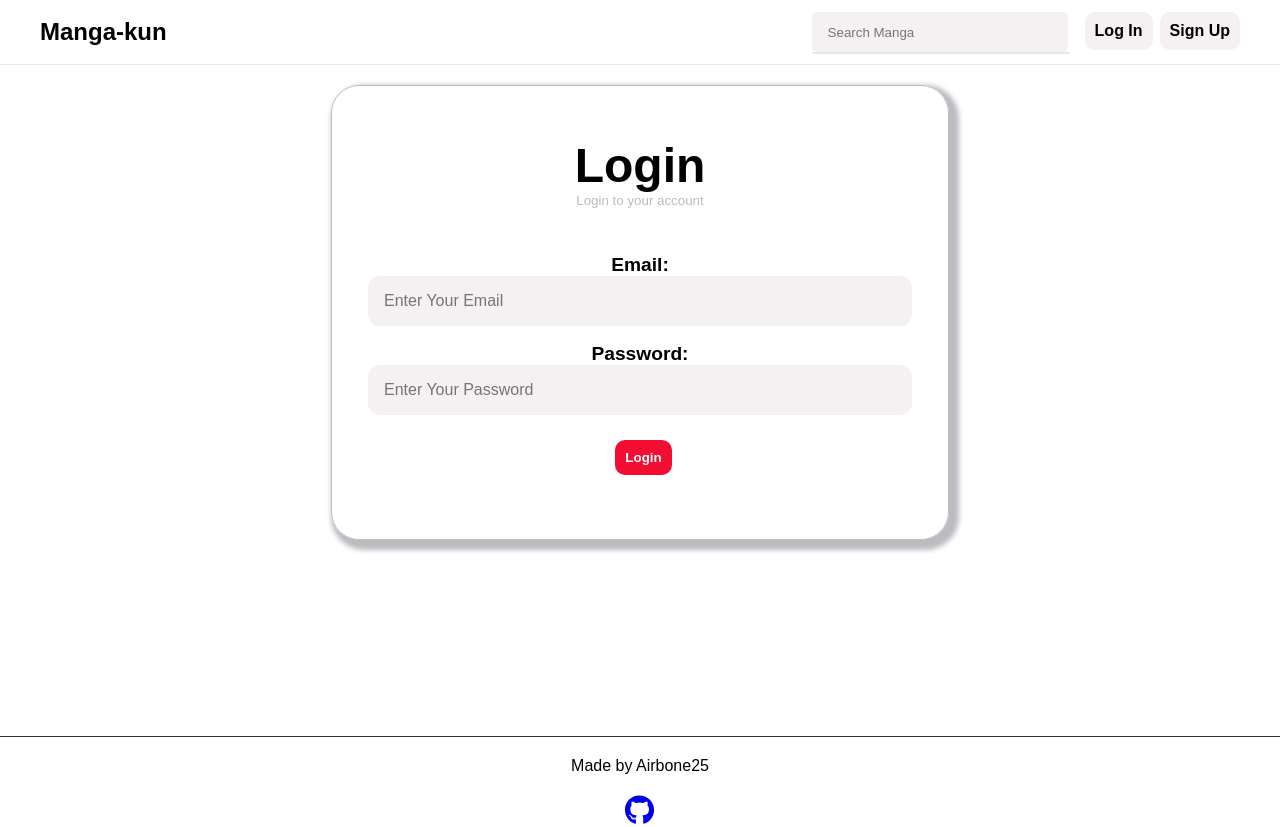
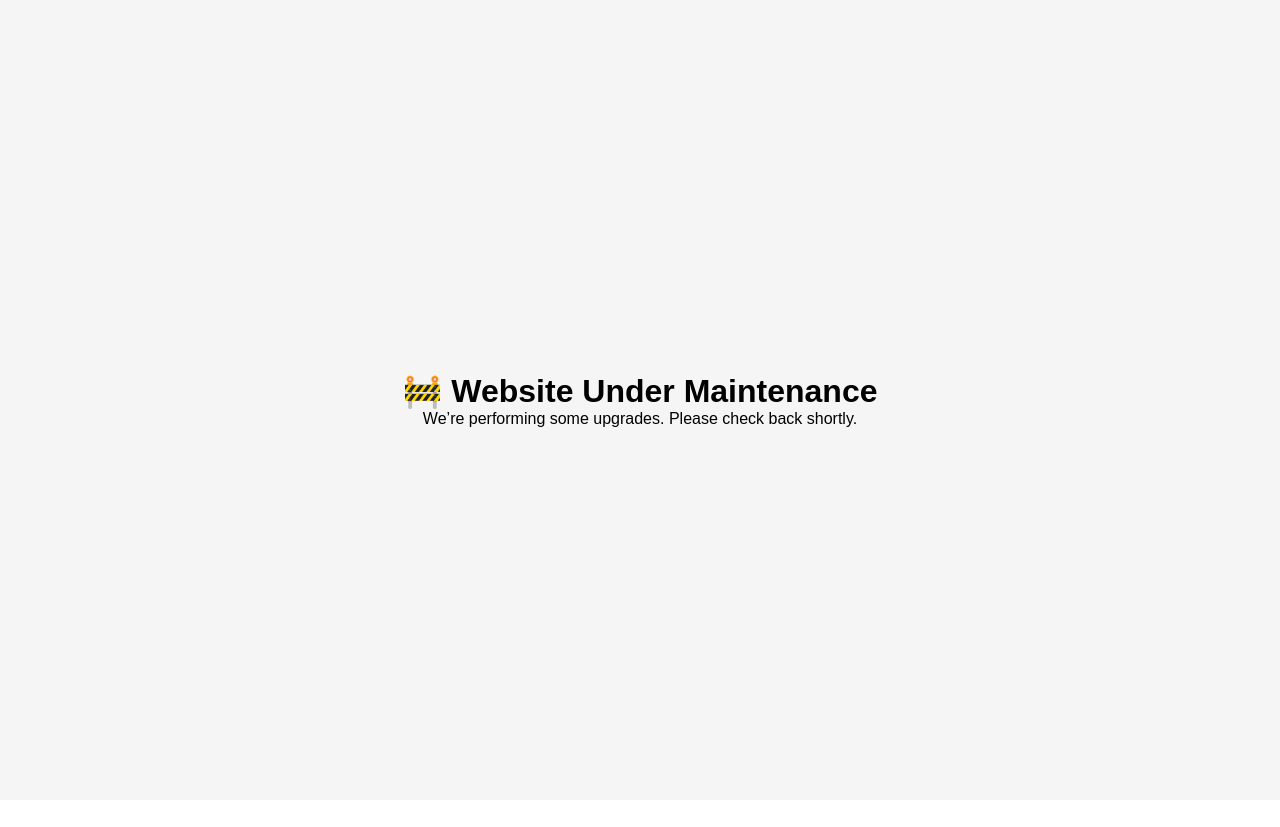
Before and after one commit to Airbone25/Manga-kun, a React (Vite) app in the folder Frontend/: page /login in a window 1280 px wide. After the commit the page ends 800 px from the top, so only its background shows below. Built offline with nearby package versions, Linux system fonts and the light colour scheme.

Commit message:
Website Under service message

```diff
--- a/Frontend/src/App.jsx
+++ b/Frontend/src/App.jsx
@@ -1,35 +1,56 @@
-import Home from "./Home"
-import NavBar from "./NavBar"
-import Create from "./Create"
-import {BrowserRouter as Router,Route,Routes, Navigate} from 'react-router-dom'
-import Manga from "./Manga"
-import Login from "./Login"
-import Footer from "./Footer"
-import Signup from "./Signup"
-import { useContext } from "react"
-import { LoginContext } from "./contexts/LoginContext"
-import Profile from "./Profile"
+import Home from "./Home";
+import NavBar from "./NavBar";
+import Create from "./Create";
+import { BrowserRouter as Router, Route, Routes, Navigate } from 'react-router-dom';
+import Manga from "./Manga";
+import Login from "./Login";
+import Footer from "./Footer";
+import Signup from "./Signup";
+import { useContext } from "react";
+import { LoginContext } from "./contexts/LoginContext";
+import Profile from "./Profile";
+
+function Message() {
+  return (
+    <div style={{
+      height: "100vh",
+      display: "flex",
+      flexDirection: "column",
+      justifyContent: "center",
+      alignItems: "center",
+      textAlign: "center",
+      backgroundColor: "#f5f5f5",
+    }}>
+      <h1>🚧 Website Under Maintenance</h1>
+      <p>We’re performing some upgrades. Please check back shortly.</p>
+    </div>
+  );
+}
 
 function App() {
-  const context = useContext(LoginContext)
+  const context = useContext(LoginContext);
+  const maintenanceMode = true;
+
+  if (maintenanceMode) {
+    return <Message />;
+  }
+
   return (
-    <>
     <Router>
-        <NavBar/>
+      <NavBar />
       <Routes>
-            <Route path="/" element={<Home/>}/>
-            <Route path="/create" element={context.user ? <Create/> : <Navigate to={'/login'}/>}/>
-            <Route path="/:id" element={<Manga/>}/>
-            <Route path="/profile" element={context.user ? <Profile/> : <Navigate to={'/'}/> }/>
-            <Route path="/login" element={!context.user ? <Login/> : <Navigate to={'/'}/>}/>
-            <Route path="/signup" element={!context.user ? <Signup/>: <Navigate to={'/'}/>}/>
+        <Route path="/" element={<Home />} />
+        <Route path="/create" element={context.user ? <Create /> : <Navigate to="/login" />} />
+        <Route path="/:id" element={<Manga />} />
+        <Route path="/profile" element={context.user ? <Profile /> : <Navigate to="/" />} />
+        <Route path="/login" element={!context.user ? <Login /> : <Navigate to="/" />} />
+        <Route path="/signup" element={!context.user ? <Signup /> : <Navigate to="/" />} />
       </Routes>
       <div className="footer">
-                <Footer/>
+        <Footer />
       </div>
     </Router>
-    </>
-  )
+  );
 }
 
-export default App
+export default App;
```
Lines whose indentation alone changed are shown as unchanged.
